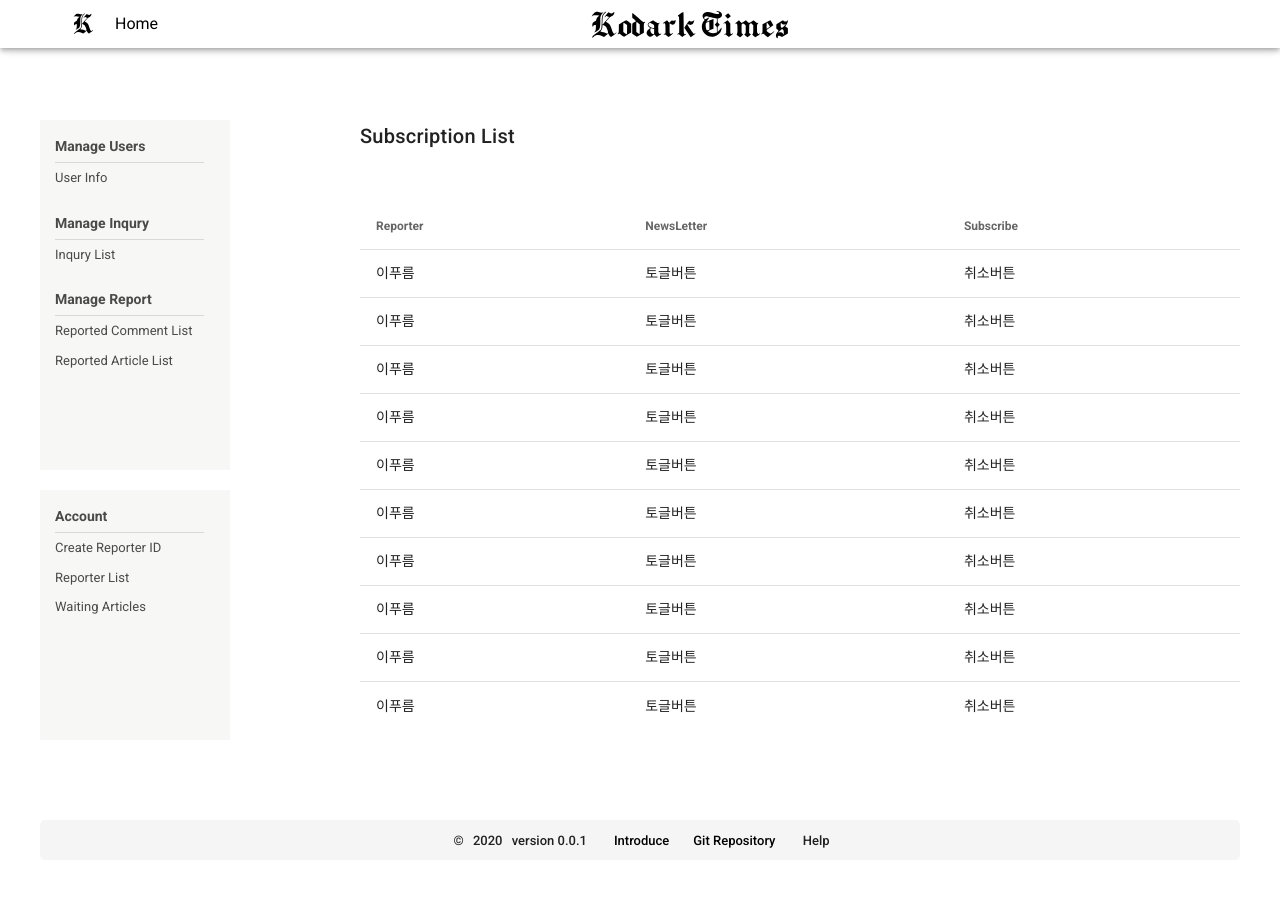
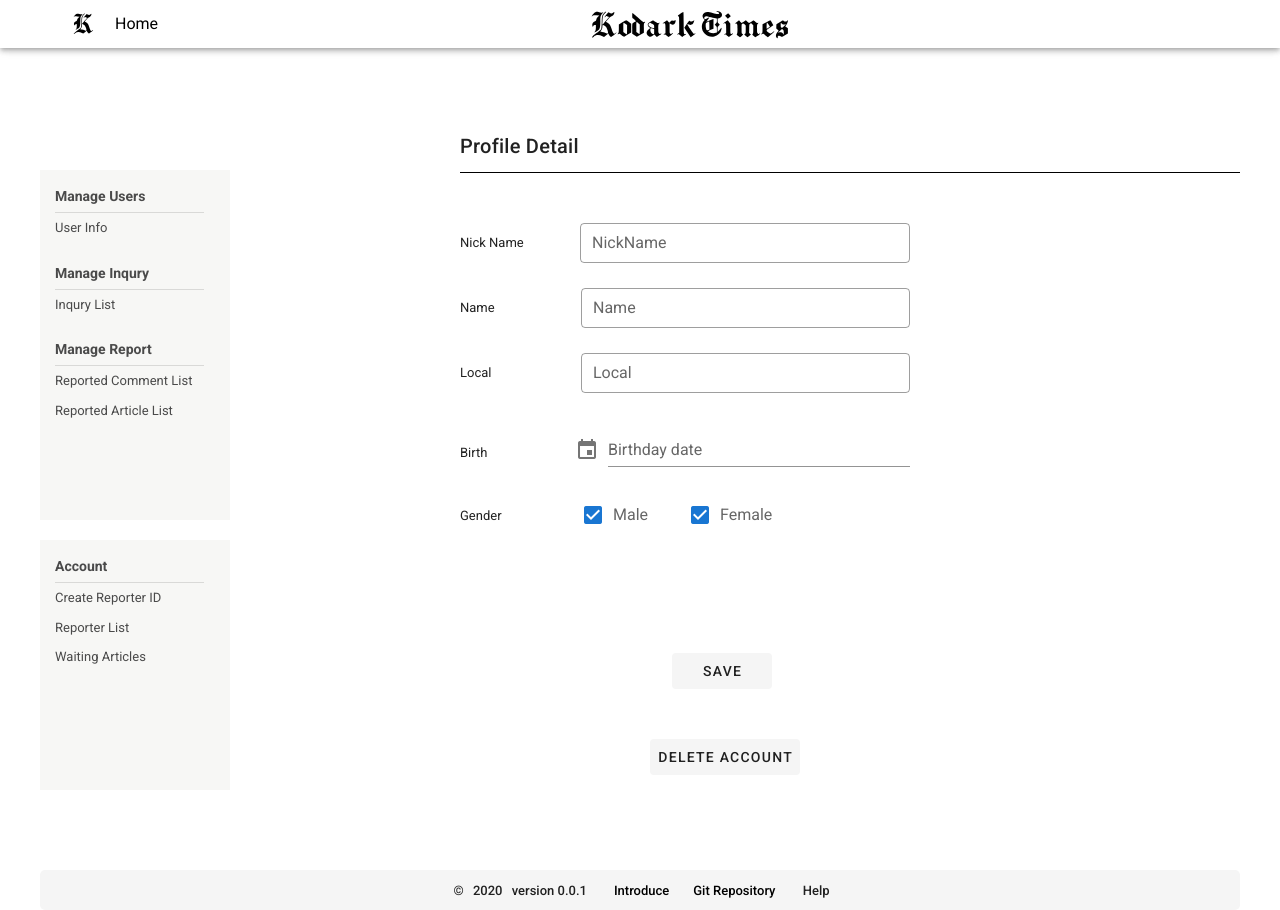
Before and after one commit to jeuk817/newsSite_Kodark, a Vue app in the folder frontend/: page /ko/users/my-page in a window 1280 px wide. Before the commit the page ends 860 px from the top, so only its background shows below. Built offline with nearby package versions, Linux system fonts and the light colour scheme.

Commit message:
User Profile Detail Page UI created

```diff
--- a/frontend/src/components/bodies/ProfileEditBody.vue
+++ b/frontend/src/components/bodies/ProfileEditBody.vue
@@ -2,11 +2,13 @@
   <div class="ProfileEditComponent">
       <h1 class="title">Profile Detail</h1>
       <div class="inputContainer">
-          <div class="inputTitle">닉네임</div>
+          <div class="inputTitle" style="margin-right: 20px">
+            <p>Nick Name</p>
+          </div>
           <v-text-field
             ref="nickName"
             label="NickName"
-            height="45px"
+            height="40px"
             outlined
             v-model="nickName"
             required
@@ -15,11 +17,11 @@
         </v-text-field>
       </div>
       <div class="inputContainer">
-          <div class="inputTitle" style="margin-right: 76px">이름</div>
+          <div class="inputTitle" style="margin-right: 76px">Name</div>
           <v-text-field
             ref="name"
             label="Name"
-            height="45px"
+            height="40px"
 
             outlined
             v-model="nickName"
@@ -29,11 +31,11 @@
         </v-text-field>
       </div>
       <div class="inputContainer">
-          <div class="inputTitle" style="margin-right: 76px">지역</div>
+          <div class="inputTitle" style="margin-right: 76px">Local</div>
           <v-text-field
             ref="local"
             label="Local"
-            height="45px"
+            height="40px"
             outlined
             v-model="nickName"
             required
@@ -42,7 +44,7 @@
         </v-text-field>
       </div>
         <div class="inputContainer">
-          <div class="inputTitle" style="margin-right: 40px">생년월일</div>
+          <div class="inputTitle" style="margin-right: 70px; line-height:70px ">Birth</div>
             <v-menu
                     ref="menu"
                     v-model="menu"
@@ -71,12 +73,13 @@
             </v-menu>
         </div>
 
-        <div class="inputContainer">
-          <div class="inputTitle" style="margin-right: 76px; line-height: 65px">성별</div>
+        <div class="inputContainer gender">
+          <div class="inputTitle" style="margin-right: 76px; line-height: 65px">Gender</div>
             <v-checkbox
                 input-value="true"
                 label="Male"
                 value
+                class="maleCheck"
             ></v-checkbox>
               <v-checkbox
                 input-value="true"
@@ -84,6 +87,7 @@
                 value
             ></v-checkbox>
         </div>
+        <div class="Btns">
           <v-btn depressed
           class="saveBtn">
               Save
@@ -92,6 +96,7 @@
           class="delAccountBtn">
               Delete Account
           </v-btn>
+        </div>
 
   </div>
 </template>
@@ -117,22 +122,41 @@ export default {
 </script>
 
 <style scoped>
-
+.title{
+  padding: 10px 10px 10px 0 ;
+  border-bottom: 1px solid black;
+  margin-bottom: 50px;
+}
 .inputContainer{
     margin-top: 35px;
     width: 450px;
     height: 30px;
     display: flex;
 }
+
 .inputTitle{
     margin-right: 60px;
-    line-height: 45px;
+    line-height: 40px;
     height: 45px;
+    font-size: 13px;
+    flex-basis: 10%;
+}
+
+.inputTitle p{
+  width: 100px;
 }
 .inputBox{
     width: 350px;
+    height: 40px;
+    flex-basis: 95%;
 }
 
+.maleCheck{
+  margin-right: 40px;
+}
+.Btns{
+  margin-top: 140px;
+}
 .saveBtn{
     display: block;
     margin-top: 50px;
@@ -141,6 +165,7 @@ export default {
     /* margin: auto; */
 
 }
+
 .delAccountBtn{
     display: block;
     margin-top: 50px;
--- a/frontend/src/components/bodies/SubscribeListBody.vue
+++ b/frontend/src/components/bodies/SubscribeListBody.vue
@@ -6,13 +6,13 @@
                 <template v-slot:default>
                     <thead>
                         <tr>
-                            <th class="text-left">
+                            <th class="text-left" style="font-size:15px">
                                 Reporter
                             </th>
-                            <th class="text-left">
+                            <th class="text-left" style="font-size:15px">
                                 NewsLetter
                             </th>
-                            <th class="text-left">
+                            <th class="text-left" style="font-size:15px">
                                 Subscribe
                             </th>
                         </tr>
@@ -23,8 +23,21 @@
                         :key="item.name"
                         >
                             <td>이푸름</td>
-                            <td>토글버튼</td>
-                            <td>취소버튼</td>
+                            <td>
+                              <v-switch
+                              v-model="switch1"
+                              :label="`Switch 1: ${switch1.toString()}`"
+                              ></v-switch>
+                            </td>
+                            <td>
+                                <v-btn
+                                small
+                                color="primary"
+                                dark
+                                >
+                                Cancle
+                              </v-btn>
+                            </td>
                         </tr>
                     </tbody>
                 </template>
@@ -37,6 +50,7 @@
 export default {
     data () {
       return {
+        switch1: true,
         desserts: [
           {
             name: 'Frozen Yogurt',
--- a/frontend/src/components/sidebars/AdminSideBar.vue
+++ b/frontend/src/components/sidebars/AdminSideBar.vue
@@ -39,7 +39,8 @@ export default {
 <style scoped>
 
 .adminSideBar{
-    width: 320px;
+    margin-top: 50px;
+    width: 420px;
     height: 100%;
 }
 .topSideBar{
--- a/frontend/src/views/MyPage.vue
+++ b/frontend/src/views/MyPage.vue
@@ -6,9 +6,9 @@
     <div class="myPageContent">
       <!-- <IntroduceSideBar /> -->
       <AdminSideBar />
-      <!-- <ProfileEditBody /> -->
+      <ProfileEditBody />
       <!-- MyPageBody -->
-      <SubscribeListBody />
+      <!-- <SubscribeListBody /> -->
       <!-- <Content /> -->
     </div>
     <Footer />
@@ -29,8 +29,8 @@ export default {
     // IntroduceSideBar,
     AdminSideBar,
     // MyPageBody,
-    // ProfileEditBody,
-    SubscribeListBody,
+    ProfileEditBody,
+    // SubscribeListBody,
     Footer
   }
 }
```
Lines whose indentation alone changed are shown as unchanged.
